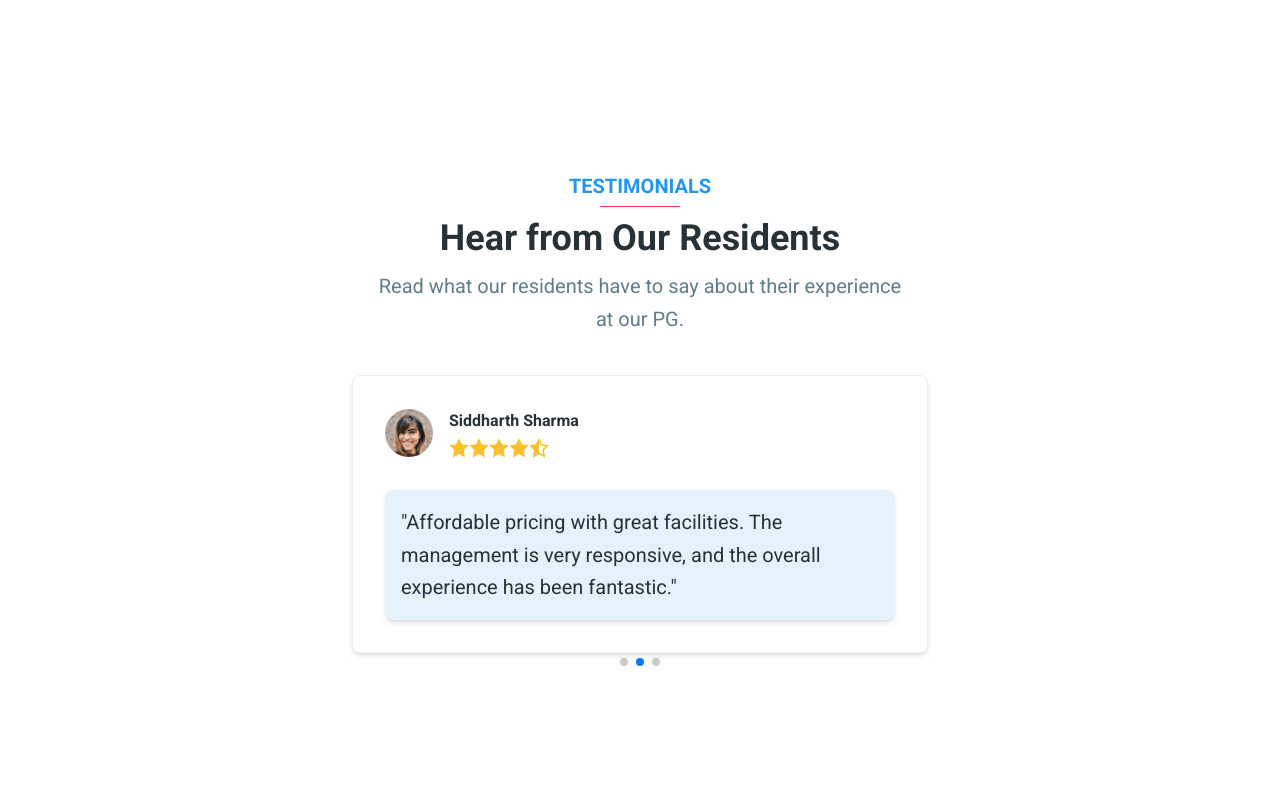
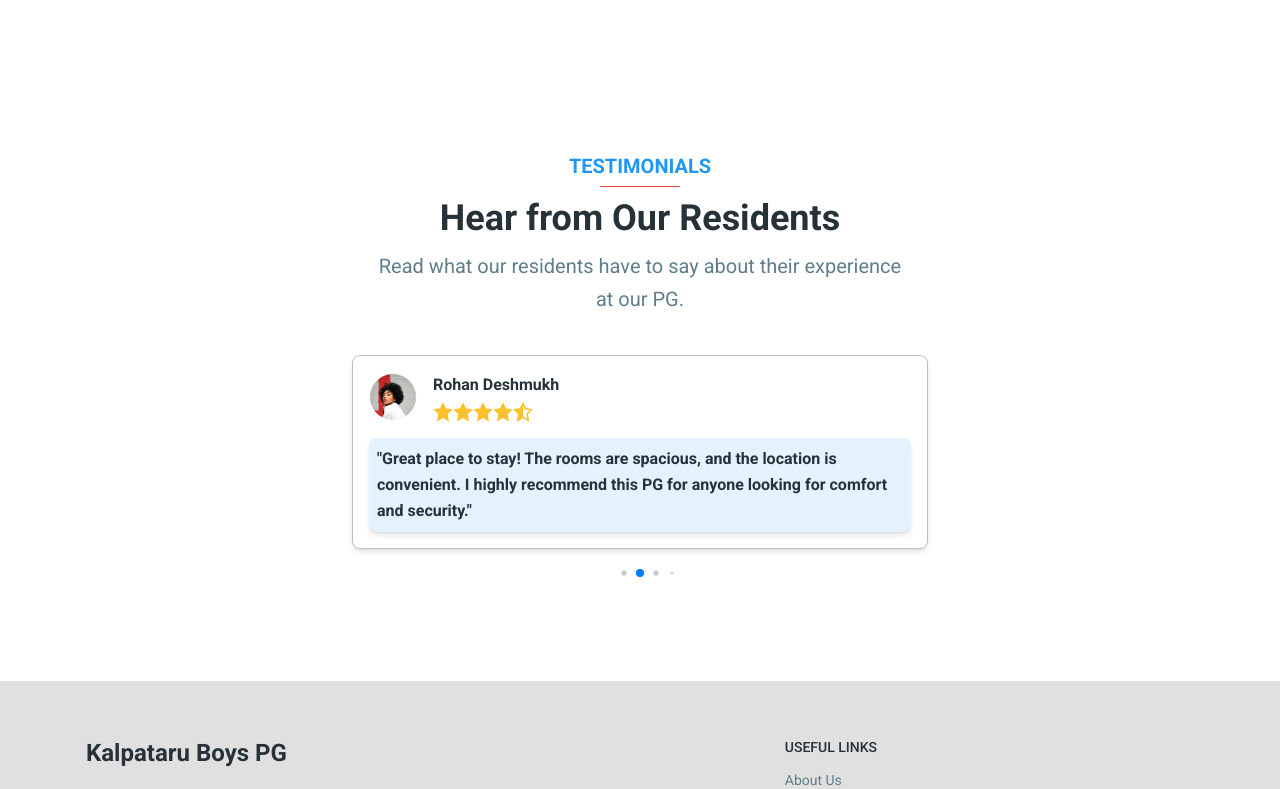
Before and after one commit to Ajinkya-Kardile/kalpataru-boys-pg, a React (Vite) app: page /home in a window 1280 px wide. Shown: the part 4420-5209 px from the top of the page. Built offline with nearby package versions, Linux system fonts and the light colour scheme.

Commit message:
added testimonial

```diff
--- a/src/data/testimonial-data.js
+++ b/src/data/testimonial-data.js
@@ -1,34 +1,34 @@
 export const testimonialData = [
-    // {
-    //   profileImg: "/img/team-5.png",
-    //   name: "Ajinkya Kardile",
-    //   message:
-    //     "I stayed here for 6 months, and the rooms were always clean and well-maintained. The environment is very peaceful, perfect for students.",
-    //   rating: 5,
-    // },
-    // {
-    //   profileImg: "/img/team-5.png",
-    //   name: "Rohan Deshmukh",
-    //   message:
-    //     "Great place to stay! The rooms are spacious, and the location is convenient. I highly recommend this PG for anyone looking for comfort and security.",
-    //   rating: 4.5,
-    // },
+    {
+      profileImg: "/img/team-4.png",
+      name: "Ajinkya Kardile",
+      message:
+        "I stayed here for 6 months, and the rooms were always clean and well-maintained. The environment is very peaceful, perfect for students.",
+      rating: 5,
+    },
     {
       profileImg: "/img/team-5.png",
+      name: "Rohan Deshmukh",
+      message:
+        "Great place to stay! The rooms are spacious, and the location is convenient. I highly recommend this PG for anyone looking for comfort and security.",
+      rating: 4.5,
+    },
+    {
+      profileImg: "/img/team-4.png",
       name: "Ankit Verma",
       message:
         "The amenities provided here make life very comfortable. The water purifier and geyser are a big plus. Highly satisfied!",
       rating: 5,
     },
     {
-      profileImg: "/img/team-4.png",
+      profileImg: "/img/team-5.png",
       name: "Siddharth Sharma",
       message:
         "Affordable pricing with great facilities. The management is very responsive, and the overall experience has been fantastic.",
       rating: 4.5,
     },
     {
-      profileImg: "/img/team-5.png",
+      profileImg: "/img/team-4.png",
       name: "Rahul Yadav",
       message:
         "One of the best PGs I have stayed in. The rooms are clean, and the management ensures everything is in order. Highly recommended for students.",
--- a/src/pages/home.jsx
+++ b/src/pages/home.jsx
@@ -9,7 +9,7 @@ import { PageTitle, Footer, HomeCarousel } from "@/widgets/layout";
 import { FeatureCard, TeamCard, AmenitieCard, MapLocationCard, RoomCard, TestimonialCard } from "@/widgets/cards";
 import { featuresData, teamData, amenitiesData, roomOptions, testimonialData } from "@/data";
 import { Swiper, SwiperSlide } from 'swiper/react';
-import { Autoplay, Pagination, Navigation } from 'swiper/modules';
+import { Autoplay, Pagination, Navigation,EffectCards } from 'swiper/modules';
 // Import Swiper styles
 import 'swiper/css';
 import 'swiper/css/pagination';
@@ -120,38 +120,25 @@ export function Home() {
         </div>
       </section>
 
-      <section className="px-4 pt-10 pb-48">
+      <section className="px-4 mt-5 pb-15">
         <div className="container mx-auto">
           <PageTitle section="Testimonials" heading="Hear from Our Residents">
             Read what our residents have to say about their experience at our PG.
           </PageTitle>
-          {/* <div className="mx-auto mt-10 mb-24 max-w-5xl">
-            <Carousel autoplay={true} autoplayDelay={3000} loop={true} className="flex justify-center">
-              {.map((testimonial, index) => (
-                <TestimonialCard
-                  key={index + 1}
-                  profileImg={testimonial.profileImg}
-                  name={testimonial.name}
-                  message={testimonial.message}
-                  rating={testimonial.rating}
-                />
-              ))}
-            </Carousel>
-          </div> */}
-
           <div className="mx-auto mt-10 mb-24 max-w-5xl">
             <Swiper
               spaceBetween={10}
               centeredSlides={true}
               autoplay={{
-                delay: 2500,
+                delay: 3000,
                 disableOnInteraction: false,
               }}
               pagination={{
-                dynamicBullets: false,
+                dynamicBullets: true,
               }}
               modules={[Autoplay, Pagination]}
               className="mySwiper"
+              loop={true}
             >
               {testimonialData.map((testimonial, index) => (
                 <SwiperSlide key={index}>
--- a/src/widgets/cards/testimonial-card.jsx
+++ b/src/widgets/cards/testimonial-card.jsx
@@ -63,12 +63,12 @@ export function TestimonialCard({ profileImg, name, message, rating }) {
 
   return (
     <>
-    <Card shadow={true} className="w-full max-w-[36rem] mx-auto mb-7 p-4 bg-white border border-gray-200 rounded-lg">
+    <Card shadow={true} className="w-full max-w-[36rem] mx-auto mb-9 p-0 bg-white border border-gray-400 rounded-lg">
       <CardHeader
         color="transparent"
         floated={false}
         shadow={false}
-        className="flex items-center gap-4 mb-4"
+        className="flex items-center gap-4"
       >
         <Avatar size="md" variant="circular" src={profileImg} alt={name} />
         <div className="flex flex-col">
@@ -94,11 +94,10 @@ export function TestimonialCard({ profileImg, name, message, rating }) {
         </div>
       </CardHeader>
       <CardBody className="relative p-4 text-sm text-blue-gray-800">
-        <div className="relative bg-blue-50 p-4 rounded-lg shadow-md">
-          <Typography variant="lead" className="text-blue-gray-900">
+        <div className="relative bg-blue-50 p-2 rounded-lg shadow-md">
+          <Typography variant="h6" className="text-blue-gray-900">
             &quot;{message}&quot;
           </Typography>
-          <div className="absolute bottom-0 left-0 w-0 h-0 border-t-8 border-t-blue-50 border-l-8 border-l-transparent border-r-8 border-r-transparent"></div>
         </div>
       </CardBody>
     </Card>
```
